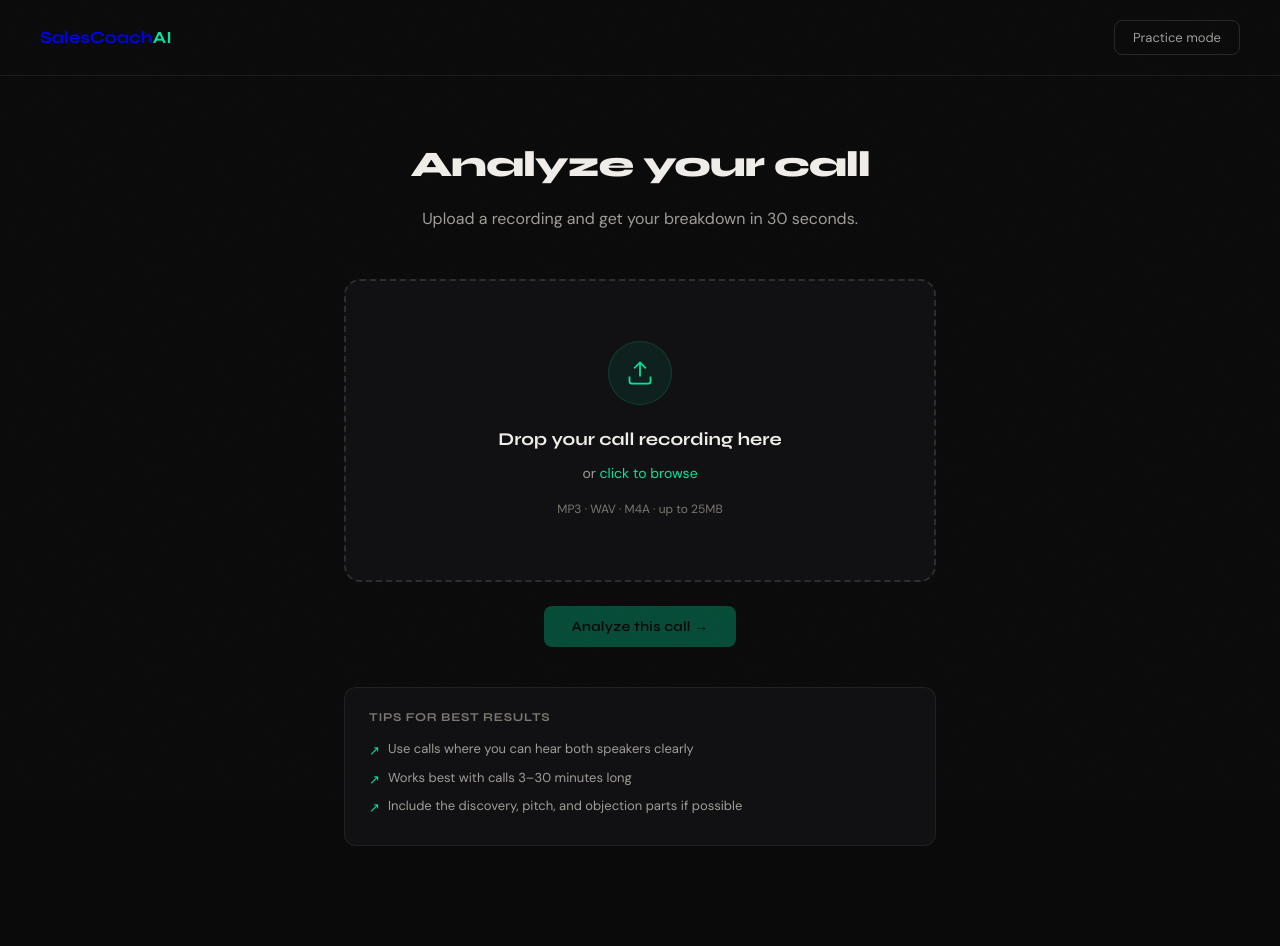
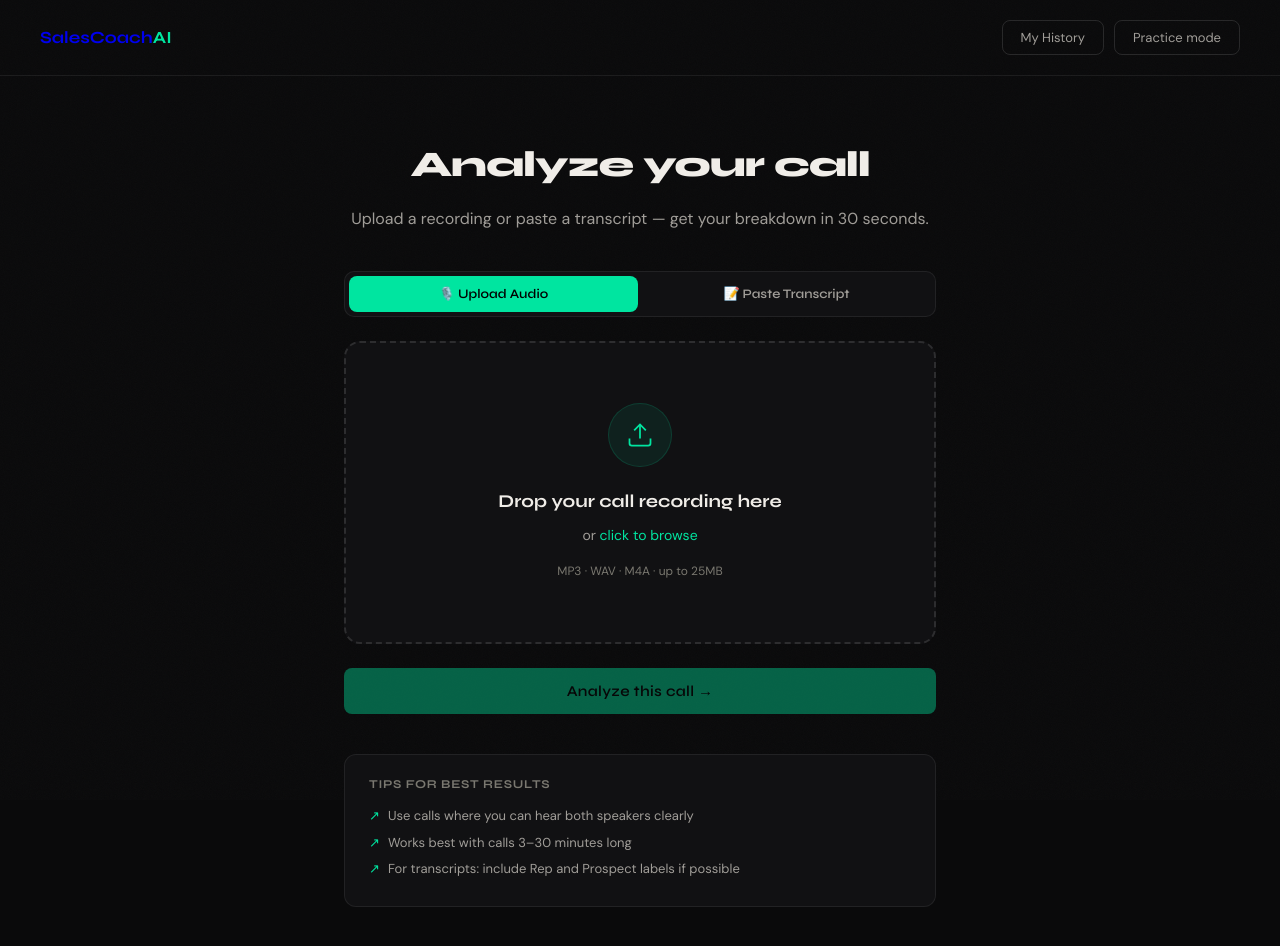
Before and after one commit to ShaikNizamniju/SalesCoach-AI, a Next.js app: page /analyze in a window 1280 px wide. Shown: the top 946 px of the page. Before the commit the page ends 906 px from the top, so only its background shows below. Built offline with nearby package versions, Linux system fonts and the light colour scheme.

Commit message:
Refactor AnalyzePage component for improved clarity

```diff
--- a/src/app/analyze/page.tsx
+++ b/src/app/analyze/page.tsx
@@ -4,153 +4,172 @@ import Link from "next/link";
 import { useRouter } from "next/navigation";
 
 type Stage = "idle" | "uploading" | "transcribing" | "analysing" | "done" | "error";
+type Tab = "audio" | "text";
 
 const stageLabels: Record<Stage, string> = {
-  idle: "",
-  uploading: "Uploading your call...",
+  idle: "", uploading: "Uploading your call...",
   transcribing: "Transcribing with Whisper AI...",
   analysing: "Analysing conversation patterns...",
-  done: "Analysis complete",
-  error: "Something went wrong",
+  done: "Analysis complete", error: "Something went wrong",
 };
 
 export default function AnalyzePage() {
+  const [tab, setTab] = useState<Tab>("audio");
   const [file, setFile] = useState<File | null>(null);
+  const [transcript, setTranscript] = useState("");
   const [stage, setStage] = useState<Stage>("idle");
   const [drag, setDrag] = useState(false);
-  const [result, setResult] = useState<AnalysisResult | null>(null);
   const [error, setError] = useState("");
   const inputRef = useRef<HTMLInputElement>(null);
   const router = useRouter();
 
   const handleFile = (f: File) => {
-    const valid = ["audio/mpeg","audio/mp3","audio/wav","audio/x-wav","audio/m4a","audio/mp4","audio/x-m4a","video/mp4"];
-    if (!valid.some(t => f.type === t) && !f.name.match(/\.(mp3|wav|m4a|mp4)$/i)) {
-      setError("Please upload an MP3, WAV, or M4A file."); return;
-    }
     if (f.size > 25 * 1024 * 1024) { setError("File too large. Max 25MB."); return; }
     setFile(f); setError("");
   };
 
   const handleAnalyze = async () => {
-    if (!file) return;
-    setStage("uploading");
-    const form = new FormData();
-    form.append("audio", file);
+    if (tab === "audio" && !file) return;
+    if (tab === "text" && transcript.trim().length < 50) {
+      setError("Please paste a transcript of at least 50 characters."); return;
+    }
+    setStage("uploading"); setError("");
     try {
-      setStage("transcribing");
-      const res = await fetch("/api/analyze", { method: "POST", body: form });
+      let res;
+      if (tab === "audio") {
+        setStage("transcribing");
+        const form = new FormData();
+        form.append("audio", file!);
+        res = await fetch("/api/analyze", { method: "POST", body: form });
+      } else {
+        setStage("analysing");
+        res = await fetch("/api/analyze-text", {
+          method: "POST",
+          headers: { "Content-Type": "application/json" },
+          body: JSON.stringify({ transcript }),
+        });
+      }
       if (!res.ok) {
         const err = await res.json().catch(() => ({}));
         throw new Error(err.error || "Analysis failed");
       }
       setStage("analysing");
       const data = await res.json();
-      setResult(data);
       setStage("done");
-      router.push(`/results?data=${encodeURIComponent(JSON.stringify(data))}`);
+
+      // Save to history
+      try {
+        const history = JSON.parse(localStorage.getItem("salescoach_history") || "[]");
+        history.unshift({ ...data, date: new Date().toISOString(), id: Date.now() });
+        localStorage.setItem("salescoach_history", JSON.stringify(history.slice(0, 20)));
+      } catch {}
+
+      router.push("/results?data=" + encodeURIComponent(JSON.stringify(data)));
     } catch (e: unknown) {
       setStage("error");
       setError(e instanceof Error ? e.message : "Analysis failed. Please try again.");
     }
   };
 
+  const isLoading = stage === "uploading" || stage === "transcribing" || stage === "analysing";
+
   return (
     <main style={{ minHeight: "100vh", position: "relative", zIndex: 1 }}>
-      {/* NAV */}
-      <nav style={{
-        display: "flex", alignItems: "center", justifyContent: "space-between",
-        padding: "20px 40px", borderBottom: "1px solid var(--border)",
-      }}>
+      <nav style={{ display: "flex", alignItems: "center", justifyContent: "space-between", padding: "20px 40px", borderBottom: "1px solid var(--border)" }}>
         <Link href="/" style={{ textDecoration: "none" }}>
-          <span style={{ fontFamily: "Syne, sans-serif", fontWeight: 700, fontSize: 17 }}>
-            SalesCoach<span style={{ color: "var(--accent)" }}>AI</span>
-          </span>
+          <span style={{ fontFamily: "Syne, sans-serif", fontWeight: 700, fontSize: 17 }}>SalesCoach<span style={{ color: "var(--accent)" }}>AI</span></span>
         </Link>
-        <Link href="/practice">
-          <button className="btn-ghost" style={{ fontSize: 13, padding: "8px 18px" }}>Practice mode</button>
-        </Link>
+        <div style={{ display: "flex", gap: 10 }}>
+          <Link href="/dashboard"><button className="btn-ghost" style={{ fontSize: 13, padding: "8px 18px" }}>My History</button></Link>
+          <Link href="/practice"><button className="btn-ghost" style={{ fontSize: 13, padding: "8px 18px" }}>Practice mode</button></Link>
+        </div>
       </nav>
 
       <div style={{ maxWidth: 640, margin: "0 auto", padding: "60px 24px" }}>
-        <div className="fade-up" style={{ textAlign: "center", marginBottom: 48 }}>
-          <h1 style={{ fontSize: 36, fontWeight: 800, letterSpacing: "-0.03em", marginBottom: 12 }}>
-            Analyze your call
-          </h1>
-          <p style={{ color: "var(--muted2)", fontSize: 16 }}>
-            Upload a recording and get your breakdown in 30 seconds.
-          </p>
+        <div className="fade-up" style={{ textAlign: "center", marginBottom: 40 }}>
+          <h1 style={{ fontSize: 36, fontWeight: 800, letterSpacing: "-0.03em", marginBottom: 12 }}>Analyze your call</h1>
+          <p style={{ color: "var(--muted2)", fontSize: 16 }}>Upload a recording or paste a transcript — get your breakdown in 30 seconds.</p>
         </div>
 
-        {/* UPLOAD ZONE */}
-        {stage === "idle" || stage === "error" ? (
-          <div
-            className="fade-up-1"
+        {/* TABS */}
+        <div className="fade-up-1" style={{ display: "flex", gap: 4, background: "var(--surface)", borderRadius: 10, padding: 4, marginBottom: 24, border: "1px solid var(--border)" }}>
+          {(["audio", "text"] as Tab[]).map((t) => (
+            <button key={t} onClick={() => { setTab(t); setError(""); }}
+              style={{
+                flex: 1, padding: "10px", borderRadius: 8, border: "none", cursor: "pointer",
+                fontFamily: "Syne, sans-serif", fontWeight: 600, fontSize: 13,
+                background: tab === t ? "var(--accent)" : "transparent",
+                color: tab === t ? "#000" : "var(--muted2)",
+                transition: "all 0.2s",
+              }}>
+              {t === "audio" ? "🎙️ Upload Audio" : "📝 Paste Transcript"}
+            </button>
+          ))}
+        </div>
+
+        {/* AUDIO UPLOAD */}
+        {tab === "audio" && !isLoading && (
+          <div className="fade-up-1"
             onClick={() => inputRef.current?.click()}
             onDragOver={(e) => { e.preventDefault(); setDrag(true); }}
             onDragLeave={() => setDrag(false)}
             onDrop={(e) => { e.preventDefault(); setDrag(false); const f = e.dataTransfer.files[0]; if (f) handleFile(f); }}
             style={{
-              border: `2px dashed ${drag ? "var(--accent)" : file ? "rgba(0,229,160,0.4)" : "var(--border2)"}`,
+              border: "2px dashed " + (drag ? "var(--accent)" : file ? "rgba(0,229,160,0.4)" : "var(--border2)"),
               borderRadius: 16, padding: "60px 32px", textAlign: "center", cursor: "pointer",
-              background: drag ? "rgba(0,229,160,0.04)" : file ? "rgba(0,229,160,0.03)" : "var(--surface)",
-              transition: "all 0.2s",
-            }}
-          >
+              background: drag ? "rgba(0,229,160,0.04)" : "var(--surface)", transition: "all 0.2s",
+            }}>
             <input ref={inputRef} type="file" accept=".mp3,.wav,.m4a,.mp4,audio/*" style={{ display: "none" }}
               onChange={(e) => { const f = e.target.files?.[0]; if (f) handleFile(f); }} />
-
             {file ? (
               <>
                 <div style={{ fontSize: 40, marginBottom: 12 }}>🎵</div>
-                <div style={{ fontFamily: "Syne, sans-serif", fontWeight: 700, fontSize: 16, color: "var(--accent)" }}>
-                  {file.name}
-                </div>
-                <div style={{ fontSize: 13, color: "var(--muted)", marginTop: 4 }}>
-                  {(file.size / 1024 / 1024).toFixed(1)} MB · Click to change
-                </div>
+                <div style={{ fontFamily: "Syne, sans-serif", fontWeight: 700, fontSize: 16, color: "var(--accent)" }}>{file.name}</div>
+                <div style={{ fontSize: 13, color: "var(--muted)", marginTop: 4 }}>{(file.size / 1024 / 1024).toFixed(1)} MB · Click to change</div>
               </>
             ) : (
               <>
-                <div style={{
-                  width: 64, height: 64, borderRadius: "50%",
-                  background: "rgba(0,229,160,0.08)", border: "1px solid rgba(0,229,160,0.15)",
-                  display: "flex", alignItems: "center", justifyContent: "center", margin: "0 auto 20px",
-                }}>
+                <div style={{ width: 64, height: 64, borderRadius: "50%", background: "rgba(0,229,160,0.08)", border: "1px solid rgba(0,229,160,0.15)", display: "flex", alignItems: "center", justifyContent: "center", margin: "0 auto 20px" }}>
                   <svg width="28" height="28" viewBox="0 0 24 24" fill="none" stroke="var(--accent)" strokeWidth="1.5">
-                    <path d="M21 15v4a2 2 0 0 1-2 2H5a2 2 0 0 1-2-2v-4"/>
-                    <polyline points="17 8 12 3 7 8"/>
-                    <line x1="12" y1="3" x2="12" y2="15"/>
+                    <path d="M21 15v4a2 2 0 0 1-2 2H5a2 2 0 0 1-2-2v-4"/><polyline points="17 8 12 3 7 8"/><line x1="12" y1="3" x2="12" y2="15"/>
                   </svg>
                 </div>
-                <div style={{ fontFamily: "Syne, sans-serif", fontWeight: 700, fontSize: 18, marginBottom: 8 }}>
-                  Drop your call recording here
-                </div>
-                <div style={{ fontSize: 14, color: "var(--muted2)" }}>
-                  or <span style={{ color: "var(--accent)" }}>click to browse</span>
-                </div>
-                <div style={{ fontSize: 12, color: "var(--muted)", marginTop: 16 }}>
-                  MP3 · WAV · M4A · up to 25MB
-                </div>
+                <div style={{ fontFamily: "Syne, sans-serif", fontWeight: 700, fontSize: 18, marginBottom: 8 }}>Drop your call recording here</div>
+                <div style={{ fontSize: 14, color: "var(--muted2)" }}>or <span style={{ color: "var(--accent)" }}>click to browse</span></div>
+                <div style={{ fontSize: 12, color: "var(--muted)", marginTop: 16 }}>MP3 · WAV · M4A · up to 25MB</div>
               </>
             )}
           </div>
-        ) : null}
+        )}
+
+        {/* TEXT INPUT */}
+        {tab === "text" && !isLoading && (
+          <div className="fade-up-1">
+            <textarea
+              value={transcript}
+              onChange={(e) => setTranscript(e.target.value)}
+              placeholder={"Paste your sales call transcript here...\n\nExample:\nRep: Hi, is this a good time to talk?\nProspect: Sure, what's this about?\nRep: I wanted to share how our product..."}
+              style={{
+                width: "100%", minHeight: 280, background: "var(--surface)",
+                border: "1px solid var(--border2)", borderRadius: 12,
+                padding: "18px", color: "var(--text)", fontSize: 14,
+                lineHeight: 1.7, outline: "none", resize: "vertical",
+                fontFamily: "DM Sans, sans-serif", transition: "border 0.2s",
+              }}
+              onFocus={(e) => e.target.style.borderColor = "var(--accent)"}
+              onBlur={(e) => e.target.style.borderColor = "var(--border2)"}
+            />
+            <div style={{ fontSize: 12, color: "var(--muted)", marginTop: 8 }}>
+              {transcript.length} characters · Minimum 50 required
+            </div>
+          </div>
+        )}
 
         {/* LOADING */}
-        {(stage === "uploading" || stage === "transcribing" || stage === "analysing") && (
-          <div style={{
-            border: "1px solid var(--border2)", borderRadius: 16, padding: "60px 32px",
-            textAlign: "center", background: "var(--surface)",
-          }}>
-            <div style={{
-              width: 56, height: 56, borderRadius: "50%",
-              border: "3px solid var(--border2)", borderTopColor: "var(--accent)",
-              animation: "spin 0.8s linear infinite", margin: "0 auto 24px",
-            }} />
-            <div style={{ fontFamily: "Syne, sans-serif", fontWeight: 700, fontSize: 18, marginBottom: 8 }}>
-              {stageLabels[stage]}
-            </div>
+        {isLoading && (
+          <div style={{ border: "1px solid var(--border2)", borderRadius: 16, padding: "60px 32px", textAlign: "center", background: "var(--surface)" }}>
+            <div style={{ width: 56, height: 56, borderRadius: "50%", border: "3px solid var(--border2)", borderTopColor: "var(--accent)", animation: "spin 0.8s linear infinite", margin: "0 auto 24px" }} />
+            <div style={{ fontFamily: "Syne, sans-serif", fontWeight: 700, fontSize: 18, marginBottom: 8 }}>{stageLabels[stage]}</div>
             <div style={{ fontSize: 13, color: "var(--muted)" }}>
               {stage === "transcribing" && "This usually takes 10–20 seconds"}
               {stage === "analysing" && "Reading your conversation patterns..."}
@@ -159,48 +178,31 @@ export default function AnalyzePage() {
           </div>
         )}
 
-        {/* ERROR */}
         {error && (
-          <div style={{
-            background: "rgba(255,77,77,0.08)", border: "1px solid rgba(255,77,77,0.2)",
-            borderRadius: 10, padding: "14px 18px", marginTop: 16,
-            fontSize: 14, color: "#ff6b6b",
-          }}>
+          <div style={{ background: "rgba(255,77,77,0.08)", border: "1px solid rgba(255,77,77,0.2)", borderRadius: 10, padding: "14px 18px", marginTop: 16, fontSize: 14, color: "#ff6b6b" }}>
             ⚠️ {error}
           </div>
         )}
 
-        {/* ANALYSE BUTTON */}
-        {(stage === "idle" || stage === "error") && file && (
+        {!isLoading && (
           <div style={{ marginTop: 24, display: "flex", gap: 12 }}>
-            <button className="btn-primary" style={{ flex: 1, justifyContent: "center", fontSize: 15, padding: "14px" }}
+            <button className="btn-primary"
+              style={{ flex: 1, justifyContent: "center", fontSize: 15, padding: "14px", opacity: (tab === "audio" && !file) || (tab === "text" && transcript.length < 50) ? 0.4 : 1 }}
+              disabled={(tab === "audio" && !file) || (tab === "text" && transcript.length < 50)}
               onClick={handleAnalyze}>
               Analyze this call →
             </button>
-            <button className="btn-ghost" onClick={() => { setFile(null); setError(""); }}>Clear</button>
+            {(file || transcript) && (
+              <button className="btn-ghost" onClick={() => { setFile(null); setTranscript(""); setError(""); }}>Clear</button>
+            )}
           </div>
         )}
 
-        {!file && stage === "idle" && (
-          <div style={{ marginTop: 24, textAlign: "center" }}>
-            <button className="btn-primary" style={{ opacity: 0.3, cursor: "not-allowed" }} disabled>
-              Analyze this call →
-            </button>
-          </div>
-        )}
-
-        {/* TIPS */}
         <div style={{ marginTop: 40, padding: "20px 24px", background: "var(--surface)", borderRadius: 12, border: "1px solid var(--border)" }}>
-          <div style={{ fontSize: 12, fontFamily: "Syne, sans-serif", fontWeight: 700, color: "var(--muted)", letterSpacing: "0.06em", marginBottom: 12 }}>
-            TIPS FOR BEST RESULTS
-          </div>
-          {[
-            "Use calls where you can hear both speakers clearly",
-            "Works best with calls 3–30 minutes long",
-            "Include the discovery, pitch, and objection parts if possible",
-          ].map(t => (
-            <div key={t} style={{ fontSize: 13, color: "var(--muted2)", marginBottom: 6, display: "flex", gap: 8, alignItems: "flex-start" }}>
-              <span style={{ color: "var(--accent)", marginTop: 2 }}>↗</span>{t}
+          <div style={{ fontSize: 12, fontFamily: "Syne, sans-serif", fontWeight: 700, color: "var(--muted)", letterSpacing: "0.06em", marginBottom: 12 }}>TIPS FOR BEST RESULTS</div>
+          {["Use calls where you can hear both speakers clearly", "Works best with calls 3–30 minutes long", "For transcripts: include Rep and Prospect labels if possible"].map(t => (
+            <div key={t} style={{ fontSize: 13, color: "var(--muted2)", marginBottom: 6, display: "flex", gap: 8 }}>
+              <span style={{ color: "var(--accent)" }}>↗</span>{t}
             </div>
           ))}
         </div>
@@ -208,14 +210,3 @@ export default function AnalyzePage() {
     </main>
   );
 }
-
-type AnalysisResult = {
-  score: number;
-  grade: string;
-  transcript: string;
-  lostMoment: { timestamp: string; excerpt: string; reason: string };
-  betterScript: string;
-  topMistakes: string[];
-  strengths: string[];
-  summary: string;
-};
```
